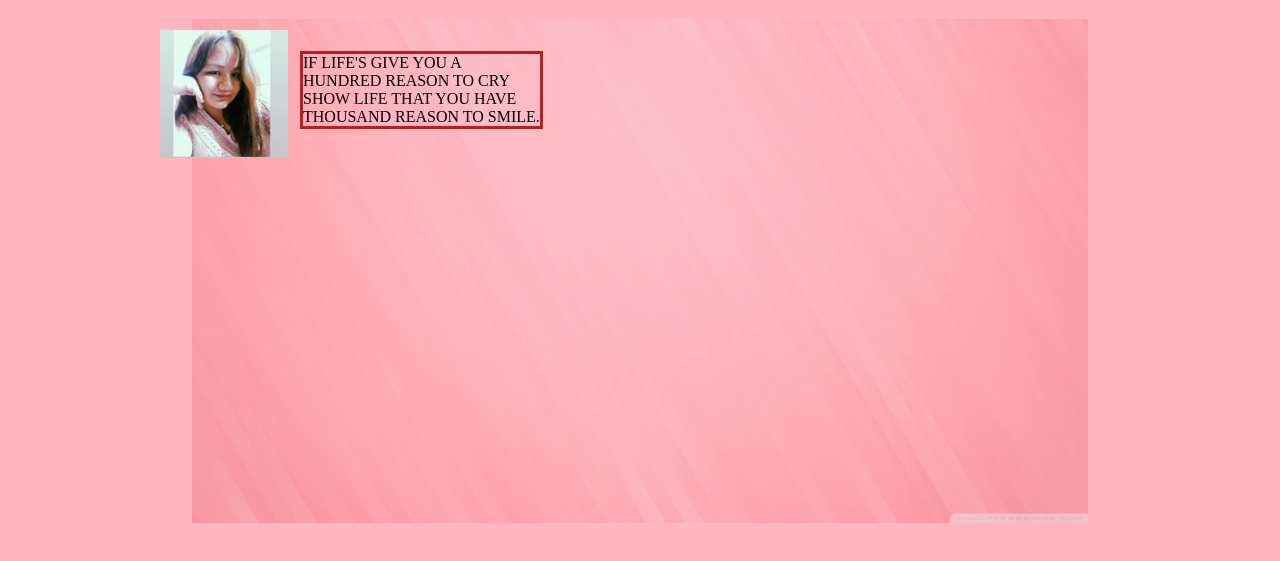
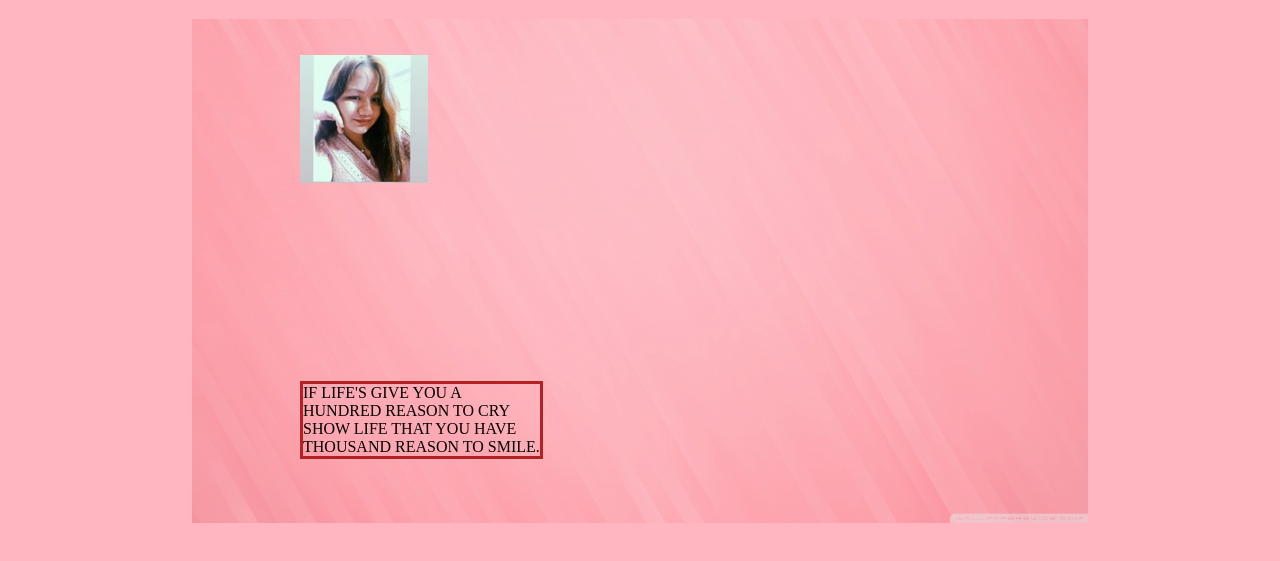
Before and after one commit to cyanappy/denise_webdev, a plain HTML site: page index.html in a window 1280 px wide. Shown: the part 135-696 px from the top of the page. Drawn offline with Linux system fonts and the light colour scheme.

Commit message:
css update 3

```diff
--- a/style.css
+++ b/style.css
@@ -25,8 +25,8 @@ background-size: cover;
     position: fixed;
     width: 128px;
     height: 128px;
-    top: 165;
-    left: 160;
+    top: 190;
+    left: 300;
 }
 
 
@@ -35,7 +35,7 @@ background-size: cover;
   font-family: forte Regular;
   position: absolute;
   left: 300;
-  top: 170;
+  top: 500;
   border-style: solid;
   border-color: #B22222;
 }
```
